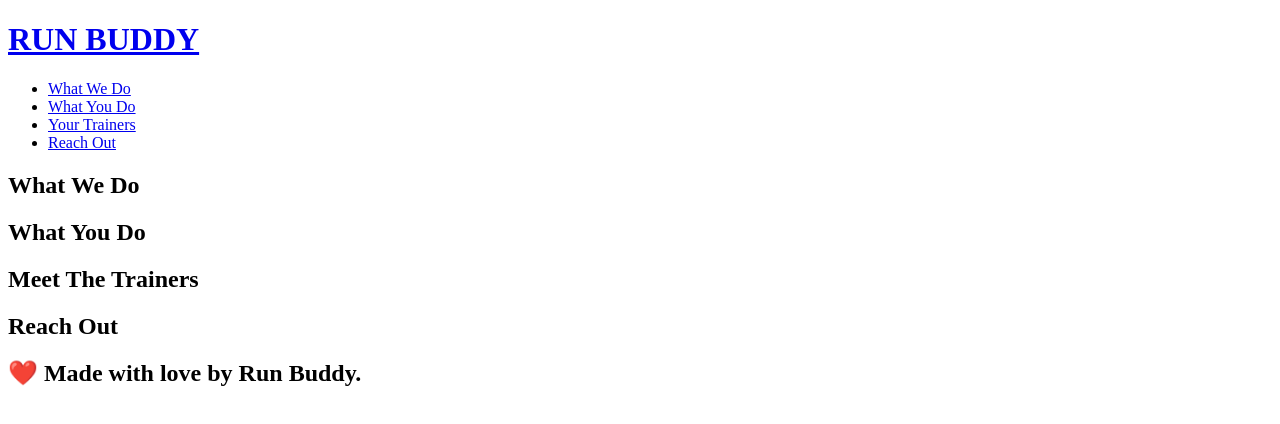
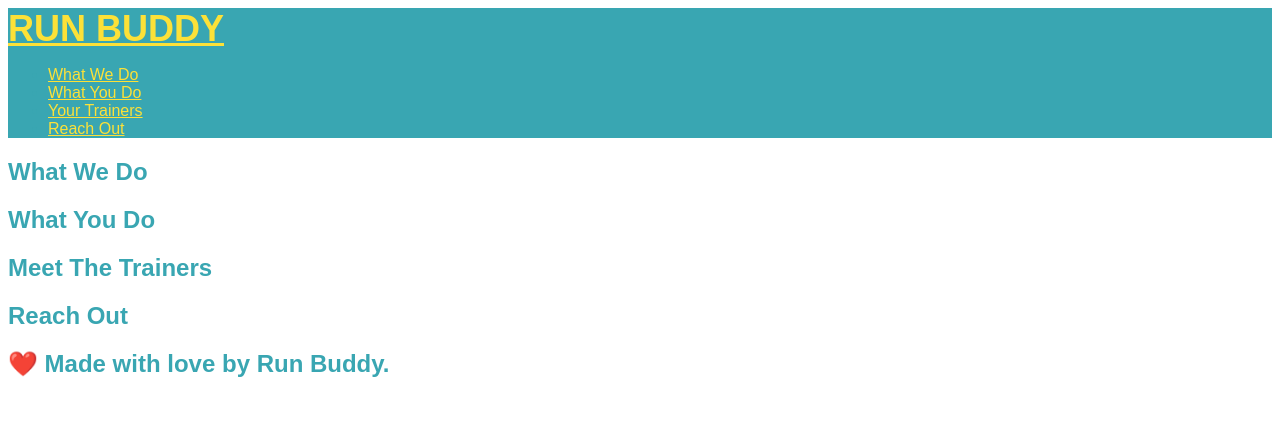
Before and after one commit to itorres60/run-buddy, a plain HTML site: page index.html in a window 1280 px wide. Drawn offline with Linux system fonts and the light colour scheme.

Commit message:
started css

```diff
--- /dev/null
+++ b/assets/css/style.css
@@ -0,0 +1,22 @@
+ body {
+    /* more on this crazy alphanumerical value in a minute */
+    color: #39a6b2;
+    font-family: Arial, Helvetica, sans-serif;
+}
+
+/* apply styles to <header> */
+header {
+    padding: 20 px 53px;
+    background-color: #39a6b2;
+}
+
+header h1 {
+    font-weight: bold;
+    font-size: 36px;
+    color: #fce138;
+    margin: 0;
+}
+
+header a {
+    color: #fce138;
+}
--- a/index.html
+++ b/index.html
@@ -4,6 +4,7 @@
 <head>
   <meta charset="UTF-8" />
   <title>Run Buddy</title>
+  <link rel="stylesheet" href="/assets/css/style.css">
 </head>
 
 <body>
```
